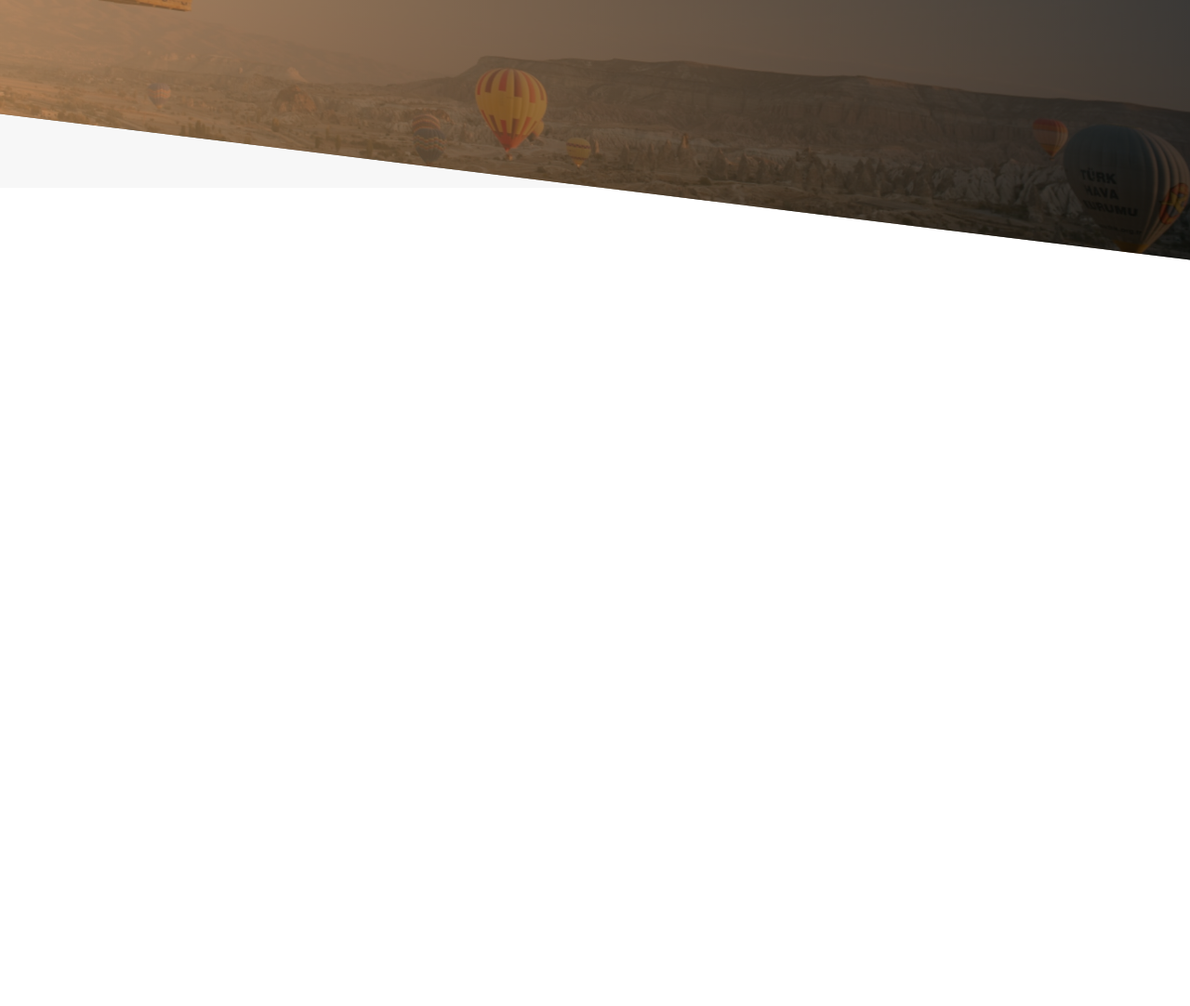
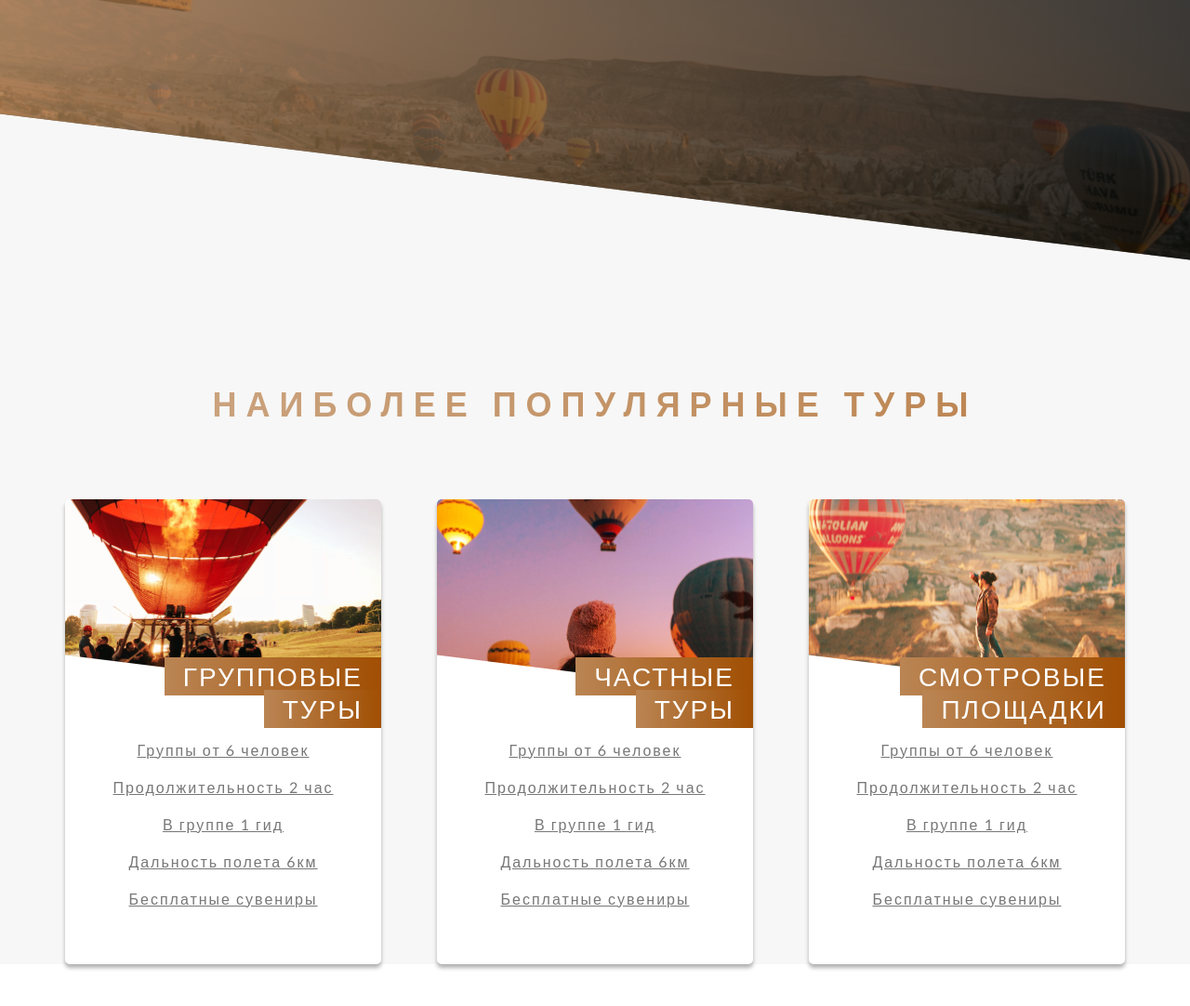
Before and after one commit to almaz-12/ballons, a plain HTML site: page index.html in a window 1280 px wide. Shown: the part 2108-3190 px from the top of the page at 93% size. Before the commit the page ends 2388 px from the top, so only its background shows below. Drawn offline with Linux system fonts and the light colour scheme.

Commit message:
оформление карточек туров

```diff
--- a/index.html
+++ b/index.html
@@ -15,7 +15,7 @@
     />
     <link rel="stylesheet" href="assets/css/main.min.css" />
 
-    <title>Ballons</title>
+    <title>Туры на воздушном шаре</title>
   </head>
   <body>
     <div class="wrapper">
@@ -99,6 +99,64 @@
             </ul>
           </div>
         </section>
+        <section class="tours">
+          <div class="container">
+            <h2 class="subtitle tours__title">НАИБОЛЕЕ ПОПУЛЯРНЫЕ ТУРЫ</h2>
+            <div class="tours__list">
+              <article class="tour-card">
+                <div class="tour-card__side tour-card__side_front">
+                  <div class="tour-card__img tour-card__img_1"></div>
+                  <h4 class="tour-card__title">
+                    <span class="tour-card__span tour-card__span_1"> групповые </span>
+                    <span class="tour-card__span tour-card__span_2">туры</span>
+                  </h4>
+                  <ul class="tour-card__list">
+                    <li>Группы от 6 человек</li>
+                    <li>Продолжительность 2 час</li>
+                    <li>В группе 1 гид</li>
+                    <li>Дальность полета 6км</li>
+                    <li>Бесплатные сувениры</li>
+                  </ul>
+                </div>
+                <div class="tour-card__side tour-card__side_back">Бэк</div>
+              </article>
+              <article class="tour-card">
+                <div class="tour-card__side tour-card__side_front">
+                  <div class="tour-card__img tour-card__img_2"></div>
+                  <h4 class="tour-card__title">
+                    <span class="tour-card__span tour-card__span_1"> частные </span>
+                    <span class="tour-card__span tour-card__span_2">туры</span>
+                  </h4>
+                  <ul class="tour-card__list">
+                    <li>Группы от 6 человек</li>
+                    <li>Продолжительность 2 час</li>
+                    <li>В группе 1 гид</li>
+                    <li>Дальность полета 6км</li>
+                    <li>Бесплатные сувениры</li>
+                  </ul>
+                </div>
+                <div class="tour-card__side tour-card__side_back">Бэк</div>
+              </article>
+              <article class="tour-card">
+                <div class="tour-card__side tour-card__side_front">
+                  <div class="tour-card__img tour-card__img_3"></div>
+                  <h4 class="tour-card__title">
+                    <span class="tour-card__span tour-card__span_1"> смотровые </span>
+                    <span class="tour-card__span tour-card__span_2">площадки</span>
+                  </h4>
+                  <ul class="tour-card__list">
+                    <li>Группы от 6 человек</li>
+                    <li>Продолжительность 2 час</li>
+                    <li>В группе 1 гид</li>
+                    <li>Дальность полета 6км</li>
+                    <li>Бесплатные сувениры</li>
+                  </ul>
+                </div>
+                <div class="tour-card__side tour-card__side_back">Бэк</div>
+              </article>
+            </div>
+          </div>
+        </section>
       </main>
     </div>
   </body>
--- a/scss/components/_all.scss
+++ b/scss/components/_all.scss
@@ -1,3 +1,4 @@
 @import './composition';
 @import './features-list';
+@import './tour-card';
 @import './media';
--- /dev/null
+++ b/scss/components/_tour-card.scss
@@ -0,0 +1,85 @@
+.tour-card {
+  position: relative;
+  min-height: 50rem;
+  perspective: 150rem;
+  -moz-perspective: 150rem;
+  &__side {
+    position: absolute;
+    top: 0;
+    left: 0;
+    right: 0;
+    bottom: 0;
+    transition: all 2s;
+    backface-visibility: hidden;
+    background: $color-white;
+
+    box-shadow: 0px 0.4rem 0.4rem rgb(0 0 0 / 30%);
+    border-radius: 0.5rem;
+    overflow: hidden;
+
+    &_front {
+
+    }
+
+    &_back {
+      transform: rotateY(180deg);
+      background: linear-gradient(120deg, $color-brown-light, #A14F03);
+    }
+  }
+
+  &:hover &__side_front {
+    transform: rotateY(-180deg);
+  }
+  &:hover &__side_back {
+    transform: rotateY(0deg);
+  }
+
+  &__img {
+    height: 21rem;
+    margin-bottom: 5rem;
+    background-blend-mode: hard-light;
+    clip-path: polygon(0 0, 100% 0, 100% 100%, 0 80%);
+  }
+
+  &__img_1 {
+    background: #BA8554 url(../images/card-1.jpg) center/cover no-repeat;
+  }
+  &__img_2 {
+    background: #BA8554 url(../images/card-2.jpg) center/cover no-repeat;
+  }
+  &__img_3 {
+    background: #BA8554 url(../images/card-3.jpg) center/cover no-repeat;
+  }
+
+  &__title {
+    position: absolute;
+    top: 17rem;
+    right: 0rem;
+    display: flex;
+    flex-direction: column;
+    align-items: flex-end;
+    font-size: 2.8rem;
+    letter-spacing: .2rem;
+    font-weight: 300;
+    text-transform: uppercase;
+    text-align: right;
+    color: $color-white;
+}
+
+  &__span {
+    padding: 0.3rem 2rem 0.3rem 2rem;
+    background: linear-gradient(90deg, $color-brown-light, $color-brown-dark);
+
+    &_2 {
+      transform: translateY(-6px);
+    }
+  }
+
+  &__list {
+    text-align: center;
+    text-decoration: underline;
+    li:not(:last-child) {
+      margin-bottom: 2rem;
+    }
+  }
+}
--- a/scss/pages/_home.scss
+++ b/scss/pages/_home.scss
@@ -53,3 +53,18 @@
     background: linear-gradient(90deg, rgba($color-brown-light, 0.7), rgba($color-black, 0.7)), url(../images/section-adventure.jpg) center/cover no-repeat;
     transform: skewY(7deg);
 }
+
+.tours {
+  padding-top: 21rem;
+  margin-bottom: 8rem;
+
+  &__title {
+    margin-bottom: 8rem;
+  }
+
+  &__list {
+    display: grid;
+    grid-template-columns: repeat(auto-fit, minmax(24rem,1fr));
+    gap: 6rem;
+  }
+}
```
Also changed, not shown: assets/css/main.min.css, 1 other file.
